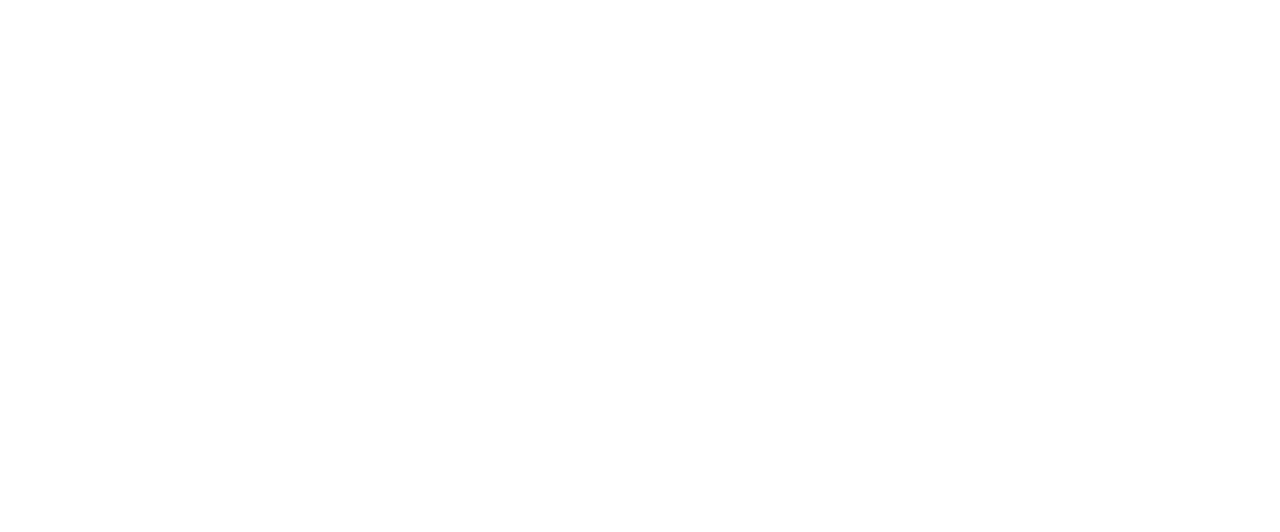
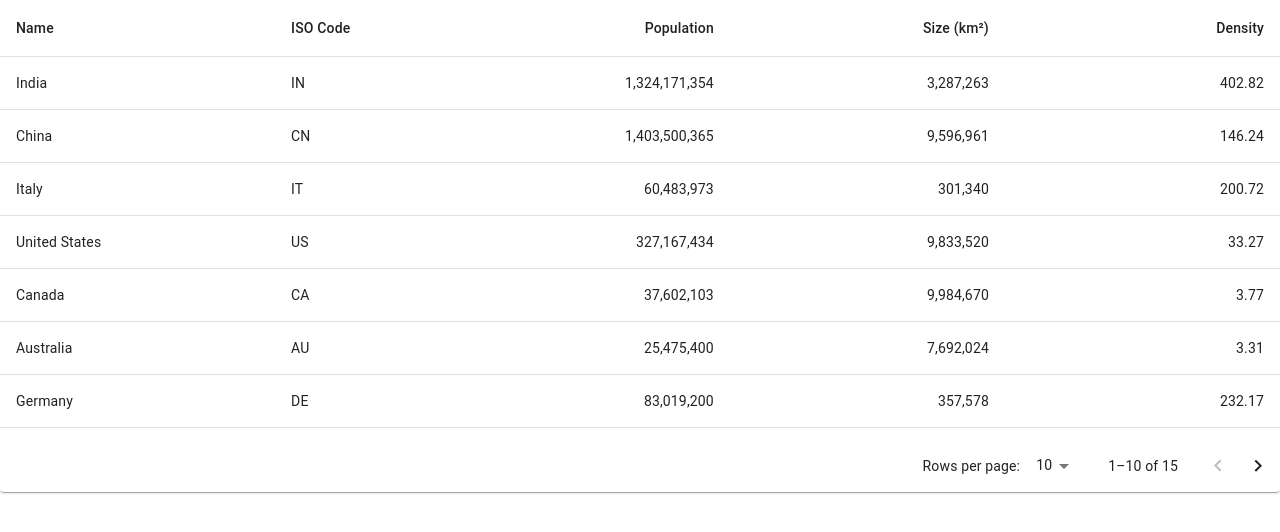
Before and after one commit to JorgeMDev/MERN-deployment, a React (Create React App) app in the folder client/: page /test in a window 1280 px wide. Before the commit this address had no page. Shown: the top 532 px of the page. Built offline with nearby package versions, Linux system fonts and the light colour scheme.

Commit message:
table remodeling

```diff
--- a/client/src/App.js
+++ b/client/src/App.js
@@ -11,7 +11,7 @@
 import ModalComment from './components/ModalComment'
 import VerificationTable from './components/VerificationTable';
 import UserEdit from './components/UserEdit';
-
+import TestTable from './components/TestTable';
 
 
 function App() {
@@ -30,6 +30,8 @@
         <Route path='/all/users/user/:id' element={<UserEdit/>}/>
         <Route path='/comment/new/:customerid' element={<ModalComment/>}/>
         <Route path='/verification' element={<VerificationTable/>}/>
+        <Route path='/test' element={<TestTable/>}/>
+
 
       </Routes>
       </div>
--- a/client/src/components/AdminTable.jsx
+++ b/client/src/components/AdminTable.jsx
@@ -25,6 +25,7 @@
 
 import { TextField } from '@mui/material'
 import VerificationTable from './VerificationTable'
+import '../App.css';
 
 
 
@@ -76,12 +77,6 @@
     navigate('/all/reps')
   }
 
-
-
-
-
-
-
    // Function to filter data by month
 
    const handleFilterByMonth = (customers) => {
@@ -125,8 +120,6 @@
 };
 
 
-
-
   let totalRevenue = 0
   props.customers.map((eachCust, i)=> totalRevenue+= eachCust.price)
   let totalRev = totalRevenue.toLocaleString('en-US', { style: 'currency', currency: 'USD' })
@@ -147,8 +140,8 @@
 
 
     <TableContainer component={Paper}>
-    <Table sx={{ minWidth: 650 }} aria-label="simple table">
-     <TableHead>
+    <Table sx={{ minWidth: 650}} >
+     <TableHead  sx={{ backgroundColor: '#f0f0f0', position: 'sticky', top: 0, zIndex: 1 }}>
       <TableRow>
         <TableCell>Date of Sale</TableCell>
         <TableCell>Office</TableCell>
@@ -183,7 +176,7 @@
             <TableRow key={i}>
               <TableCell>{moment(eachCust.dos).format('MMM DD, YY')}</TableCell>
               <TableCell>{eachCust.office}</TableCell>
-              <TableCell>  <span style={{ color: eachCust.user ? 'black' : 'red' }}>{eachCust.user ? eachCust.user.firstName ? eachCust.user.firstName : 'no usar assigend' : 'no user assigned'} {eachCust.user && eachCust.user.lastName ? eachCust.user.lastName : ''}</span></TableCell>
+              <TableCell> <span style={{ color: eachCust.user ? 'black' : 'red' }}>{eachCust.user ? eachCust.user.firstName ? eachCust.user.firstName : 'no usar assigend' : 'no user assigned'} {eachCust.user && eachCust.user.lastName ? eachCust.user.lastName : ''}</span></TableCell>
               <TableCell><Link to={`customer/${eachCust._id}`}>{eachCust.firstName} {eachCust.lastName}</Link></TableCell>
               <TableCell>{eachCust.phone}</TableCell>
               <TableCell>${eachCust.price}</TableCell>
--- /dev/null
+++ b/client/src/components/TestTable.jsx
@@ -0,0 +1,123 @@
+import * as React from 'react';
+import Paper from '@mui/material/Paper';
+import Table from '@mui/material/Table';
+import TableBody from '@mui/material/TableBody';
+import TableCell from '@mui/material/TableCell';
+import TableContainer from '@mui/material/TableContainer';
+import TableHead from '@mui/material/TableHead';
+import TablePagination from '@mui/material/TablePagination';
+import TableRow from '@mui/material/TableRow';
+
+const columns = [
+  { id: 'name', label: 'Name', minWidth: 170 },
+  { id: 'code', label: 'ISO\u00a0Code', minWidth: 100 },
+  {
+    id: 'population',
+    label: 'Population',
+    minWidth: 170,
+    align: 'right',
+    format: (value) => value.toLocaleString('en-US'),
+  },
+  {
+    id: 'size',
+    label: 'Size\u00a0(km\u00b2)',
+    minWidth: 170,
+    align: 'right',
+    format: (value) => value.toLocaleString('en-US'),
+  },
+  {
+    id: 'density',
+    label: 'Density',
+    minWidth: 170,
+    align: 'right',
+    format: (value) => value.toFixed(2),
+  },
+];
+
+function createData(name, code, population, size) {
+  const density = population / size;
+  return { name, code, population, size, density };
+}
+
+const rows = [
+  createData('India', 'IN', 1324171354, 3287263),
+  createData('China', 'CN', 1403500365, 9596961),
+  createData('Italy', 'IT', 60483973, 301340),
+  createData('United States', 'US', 327167434, 9833520),
+  createData('Canada', 'CA', 37602103, 9984670),
+  createData('Australia', 'AU', 25475400, 7692024),
+  createData('Germany', 'DE', 83019200, 357578),
+  createData('Ireland', 'IE', 4857000, 70273),
+  createData('Mexico', 'MX', 126577691, 1972550),
+  createData('Japan', 'JP', 126317000, 377973),
+  createData('France', 'FR', 67022000, 640679),
+  createData('United Kingdom', 'GB', 67545757, 242495),
+  createData('Russia', 'RU', 146793744, 17098246),
+  createData('Nigeria', 'NG', 200962417, 923768),
+  createData('Brazil', 'BR', 210147125, 8515767),
+];
+
+export default function StickyHeadTable() {
+  const [page, setPage] = React.useState(0);
+  const [rowsPerPage, setRowsPerPage] = React.useState(10);
+
+  const handleChangePage = (event, newPage) => {
+    setPage(newPage);
+  };
+
+  const handleChangeRowsPerPage = (event) => {
+    setRowsPerPage(+event.target.value);
+    setPage(0);
+  };
+
+  return (
+    <Paper sx={{ width: '100%', overflow: 'hidden' }}>
+      <TableContainer sx={{ maxHeight: 440 }}>
+        <Table stickyHeader aria-label="sticky table">
+          <TableHead>
+            <TableRow>
+              {columns.map((column) => (
+                <TableCell
+                  key={column.id}
+                  align={column.align}
+                  style={{ minWidth: column.minWidth }}
+                >
+                  {column.label}
+                </TableCell>
+              ))}
+            </TableRow>
+          </TableHead>
+          <TableBody>
+            {rows
+              .slice(page * rowsPerPage, page * rowsPerPage + rowsPerPage)
+              .map((row) => {
+                return (
+                  <TableRow hover role="checkbox" tabIndex={-1} key={row.code}>
+                    {columns.map((column) => {
+                      const value = row[column.id];
+                      return (
+                        <TableCell key={column.id} align={column.align}>
+                          {column.format && typeof value === 'number'
+                            ? column.format(value)
+                            : value}
+                        </TableCell>
+                      );
+                    })}
+                  </TableRow>
+                );
+              })}
+          </TableBody>
+        </Table>
+      </TableContainer>
+      <TablePagination
+        rowsPerPageOptions={[10, 25, 100]}
+        component="div"
+        count={rows.length}
+        rowsPerPage={rowsPerPage}
+        page={page}
+        onPageChange={handleChangePage}
+        onRowsPerPageChange={handleChangeRowsPerPage}
+      />
+    </Paper>
+  );
+}
```
Also changed, not shown: client/src/App.css (line endings or trailing spaces), client/src/components/LoginPage.jsx (line endings or trailing spaces), 1 other file (tests, documents, lock files or other folders).
